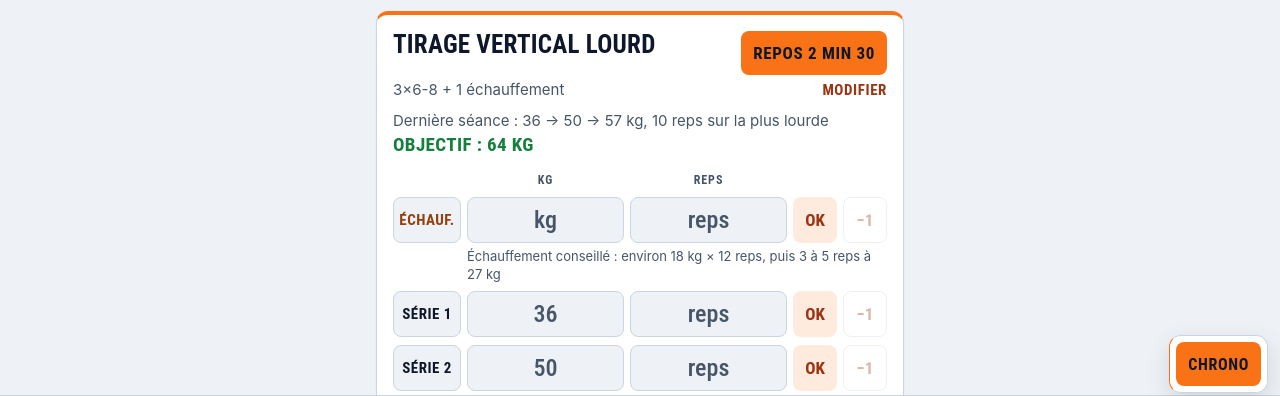
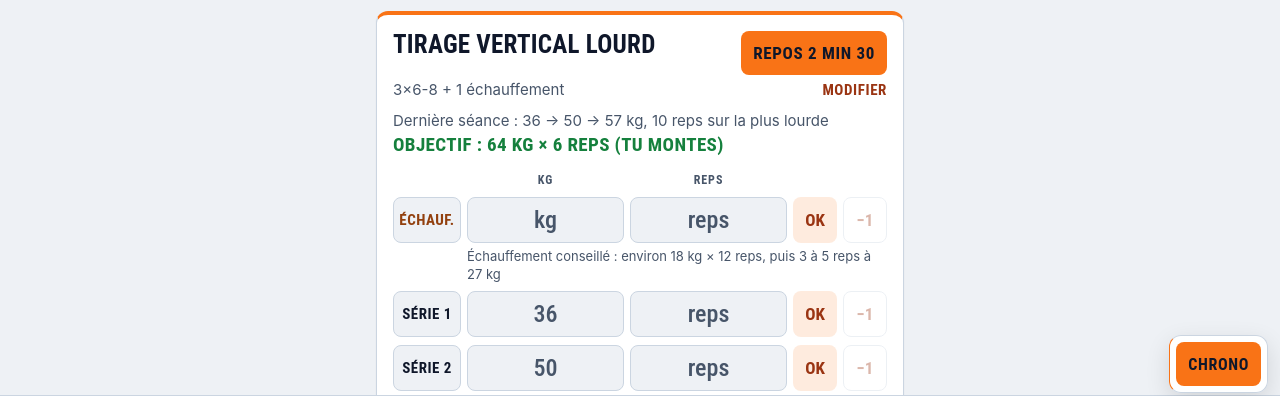
Before and after one commit to amauryfrangeul-bot/carnet-de-salle, a plain HTML site: page index.html in a window 1280 px wide. Shown: the part 347-743 px from the top of the page. Drawn offline with Linux system fonts and the light colour scheme.

Commit message:
Charges : progression de l'exercice entier, baisse après 2 séances sous la fourchette, gros crans, alerte de stagnation, conseils cohérents
Co-Authored-By: Claude Opus 5.5 <noreply@anthropic.com>
Claude-Session: https://claude.ai/code/session_01LQ63V2RJVsTdtLQtS2FZp9

```diff
--- a/index.html
+++ b/index.html
@@ -280,6 +280,8 @@ input::placeholder{color:var(--mut);opacity:1}
 @media (prefers-reduced-motion:reduce){*{transition:none!important}}
 
 section.c>.ct{flex-wrap:wrap;row-gap:8px}section.c>.ct>h2{flex:1 1 9ch;overflow-wrap:break-word}
+
+.last.stg{color:var(--mut);font-style:normal;border-left:3px solid var(--acc,#C2410C);padding-left:8px}
 </style></head><body>
 
 <main><div id="app"></div><footer class="ft"><a href="confidentialite.html">Confidentialité</a><a href="cgu.html">CGU et mentions légales</a></footer></main>
@@ -357,16 +359,51 @@ function rec(i,j){const k=i+"."+j;if(H[k])return H[k];{const o=S0[i][j];if(!o||!
 const DB=/haltère|curl marteau(?! poulie)|curl incliné|élévations latérales/i;
 function stepOf(e){const p=e.split("|"),v=parseFloat(p[5]);return v>0?v:(DB.test(nmOf(e))?2:0)}
 const inc0=kg=>kg<15?1:2.5;
-function inc(kg,st,lad){if(st)return st;const d=inc0(kg);if(lad&&lad.length>1){const up=lad.filter(v=>v>kg+.01);if(up.length&&up[0]-kg<=Math.max(10,3*d))return Math.round((up[0]-kg)*10)/10;let m=99;for(let i=1;i<lad.length;i++){const x=lad[i]-lad[i-1];if(x>=.4&&x<m)m=x}if(m<=10)return Math.round(m*10)/10}return d}
-function ladder(i,j){const s=new Set(),add=v=>{if(typeof v=="number"&&v>0)s.add(v)},rc=r=>{if(!r)return;add(r.kg);(r.sets||[]).forEach(add);[r.L,r.R].forEach(a=>(a||[]).forEach(x=>x&&add(x[0])));if(r.p)rc(r.p)};rc(rec(i,j));(H["h."+i+"."+j]||[]).forEach(e=>e&&add(e.kg));return[...s].sort((a,b)=>a-b)}
+function inc(kg,st,lad){if(st)return st;const d=inc0(kg);if(lad&&lad.length>1){const up=lad.filter(v=>v>kg+.01);if(up.length&&up[0]-kg<=Math.max(10,3*d))return Math.round((up[0]-kg)*10)/10;const g=lad.bar&&lad.tg?lad.tg:lad;let m=99;for(let i=1;i<g.length;i++){const x=g[i]-g[i-1];if(x>=.4&&x<m)m=x}if(m<=10)return Math.round(m*10)/10}return d}
+function ladder(i,j){const s=new Set(),add=v=>{if(typeof v=="number"&&v>0)s.add(v)},rc=r=>{if(!r)return;add(r.kg);(r.sets||[]).forEach(add);[r.L,r.R].forEach(a=>(a||[]).forEach(x=>x&&add(x[0])));if(r.p)rc(r.p)};rc(rec(i,j));(H["h."+i+"."+j]||[]).forEach(e=>e&&add(e.kg));const o=[...s].sort((a,b)=>a-b),t=new Set();(H["h."+i+"."+j]||[]).forEach(e=>{if(e&&typeof e.kg=="number"&&e.kg>0)t.add(e.kg)});for(let r=rec(i,j);r;r=r.p)if(typeof r.kg=="number"&&r.kg>0)t.add(r.kg);o.tg=[...t].sort((a,b)=>a-b);{const e=S[i]&&S[i][3]&&S[i][3][j];o.bar=!!e&&/\bez\b|barre|smith/i.test(nmOf(e))}return o}
 let LADS={};
-function sug(r,reps,st,lad){
+function rng(rg){const m=String(rg).match(/^(\d+)(?:-(\d+))?$/);return m?[+m[1],+(m[2]||m[1])]:null}
+function dnStep(kg,st,lad){if(st)return Math.max(0,Math.round((kg-st)*100)/100);if(lad&&lad.length){const lw=lad.filter(v=>v<kg-.01);if(lw.length){const v=lw[lw.length-1];if(kg-v<=Math.max(10,3*inc0(kg)))return v}}return Math.max(0,Math.round((kg-inc0(kg))*100)/100)}
+function prog(rows,st,lad,prev){
+ return rows.map((r,q)=>Object.assign((()=>{const R=rng(r.rg),sec=/s$/.test(String(r.rg).trim());
+  if(r.kg==null)return{k:null,r:R?R[0]:(sec?parseInt(r.rg):null),w:"none"};
+  if(r.reps==null)return{k:r.kg,r:R?R[0]:null,w:"none"};
+  if(r.kg===0||!R)return{k:r.kg,r:sec?r.reps+5:r.reps+1,w:sec?"sec":"bw"};
+  const lo=R[0],hi=R[1],d=inc(r.kg,st,lad),big=r.kg>0&&d/r.kg>.2,thr=hi+(big?2:0);
+  if(r.reps>=thr){const nk=Math.round((r.kg+d)*100)/100;
+   const b=rows.find((o,k)=>{if(k===q||o.kg==null||o.reps==null||o.kg<r.kg-.01||o.kg>nk+.01)return false;const O=rng(o.rg);return O&&o.reps<O[0]});
+   if(b)return{k:r.kg,r:r.reps,w:"hold",bk:b.kg,blo:rng(b.rg)[0]};
+   return{k:nk,r:lo,w:"up"}}
+  if(r.reps>=hi)return{k:r.kg,r:r.reps+1,w:"big",d:d,thr:thr};
+  if(r.reps<lo){const pv=(prev||[]).find(o=>o&&o.kg!=null&&o.reps!=null&&Math.abs(o.kg-r.kg)<.01&&o.reps<lo&&o.reps>=r.reps);
+   if(pv){const nk=dnStep(r.kg,st,lad);if(nk>0&&nk<r.kg)return{k:nk,r:Math.round((lo+hi)/2),w:"down"}}
+   return{k:r.kg,r:lo,w:"lo"}}
+  return{k:r.kg,r:r.reps+1,w:"same"}})(),{rg:r.rg}))}
+function ptx(t){const f=fmt;switch(t.w){
+ case"up":return`monte à ${f(t.k)} kg, vise ${t.r} reps`;
+ case"hold":return Math.abs(t.bk-t.k)<.01?`garde ${f(t.k)} kg, vise ${t.r} reps : monte quand toutes tes séries à ${f(t.k)} kg auront atteint ${t.blo} reps`:`garde ${f(t.k)} kg, vise ${t.r} reps : monte quand ta série à ${f(t.bk)} kg aura atteint ${t.blo} reps`;
+ case"big":return`même charge (${f(t.k)} kg), vise ${t.r} reps (cran suivant +${f(t.d)} kg : monte à ${t.thr} reps)`;
+ case"down":return`baisse à ${f(t.k)} kg, vise ${t.r} reps (2 séances sous la fourchette)`;
+ case"sec":return t.k===0?"poids du corps, vise +5 secondes":"même charge, vise +5 secondes";
+ case"bw":return t.k===0?`poids du corps, vise ${t.r} reps`:`même charge (${f(t.k)} kg), vise ${t.r} reps`;
+ case"none":return"";
+ default:return`même charge (${f(t.k)} kg), vise ${t.r} reps`}}
+function rowsOf(r,rg,pyr,side){if(!r)return[];let a;
+ if(side){const x=r[side];if(!Array.isArray(x))return rowsOf(r,rg,pyr);a=x.map(v=>v?[v[0],v[1]]:[null,null])}
+ else a=r.sets?r.sets.map((kg,i)=>[kg,repsOf(r,i)]):(r.kg!=null?[[r.kg,r.reps]]:[]);
+ if(pyr)a=a.slice().sort((x,y)=>(y[0]||0)-(x[0]||0));
+ return a.map((v,i)=>({kg:v[0],reps:v[1]==null?null:v[1],rg:rgRow(rg,i+1,pyr)}))}
+function topI(rows){let b=-1;rows.forEach((r,i)=>{if(r.kg==null||r.reps==null)return;const o=rows[b];if(b<0||r.kg>o.kg||(r.kg==o.kg&&r.reps>o.reps))b=i});return b}
+function stag(i,j){const a=(H["h."+i+"."+j]||[]).filter(e=>e&&e.d!==today()&&e.kg!=null&&e.reps!=null);if(a.length<3)return false;const l=a.slice(-3),f=l[0];return l.slice(1).every(e=>e.kg<f.kg||(e.kg==f.kg&&e.reps<=f.reps))}
+function sug(r,reps,st,lad,pyr){
  if(!r)return["Pas encore d’historique","Note ta première série de travail"];
  const last=(r.sets&&r.sets.length>1?r.sets.map(fmt).join(" → "):fmt(r.kg))+" kg"+(r.reps?`, ${r.reps} reps sur la plus lourde`:""),h=hi(reps);
  if(!r.reps||!h)return[last,"Note tes reps pour débloquer l’objectif"];
- if(r.kg===0)return[last,`Objectif : ${r.reps+1} reps au poids du corps`];
- if(r.reps>=h)return[last,`Objectif : ${fmt(Math.round((r.kg+inc(r.kg,st,lad))*100)/100)} kg`];
- return[last,`Objectif : ${fmt(r.kg)} kg × ${r.reps+1} reps`]}
+ const rows=rowsOf(r,reps,pyr),T=prog(rows,st,lad,rowsOf(r.p,reps,pyr)),i=topI(rows),t=T[i];
+ if(!t)return[last,"Note tes reps pour débloquer l’objectif"];
+ if(t.k===0)return[last,`Objectif : ${t.r} reps au poids du corps`];
+ const why={up:" (tu montes)",down:" (tu redescends d’un cran pour repartir)",hold:" (tu gardes la charge)"}[t.w]||"";
+ return[last,`Objectif : ${fmt(t.k)} kg × ${t.r} reps`+why]}
 const INFO=[
 [/pullover|bras tendu/,"Grand dorsal","Triceps (longue portion), grand rond, pectoraux","Coudes à peine fléchis et fixes. Tire avec le dos, pas avec les bras, et garde le buste immobile."],
 [/spider/,"Biceps (courte portion)","Brachial, avant-bras","Poitrine calée sur le banc, coudes verticaux et fixes. Descends sans relâcher en bas."],
@@ -450,31 +487,32 @@ function repsOf(rc,i){
  if(rc.reps&&rc.sets&&i==rc.sets.indexOf(Math.max(...rc.sets)))return rc.reps;
  return null}
 function ref(i,j){const r=rec(i,j);return r&&r.d==today()?(r.p||null):r}
-function advise(c,top){
- const rg=c.dataset.r,rf=ref(cur,+c.dataset.j),m=String(rg).match(/^(\d+)(?:-(\d+))?$/);
- const lo=m?+m[1]:null,hi=m?+(m[2]||m[1]):null;let t="flat";
+function advise(c,top,tt){
+ const rg=c.dataset.r,rf=ref(cur,+c.dataset.j);let t="flat";
  if(rf){if(top.kg>rf.kg)t="up";else if(top.kg<rf.kg)t="dn";else if(rf.reps){if(top.reps>rf.reps)t="up";else if(top.reps<rf.reps)t="dn"}}
  const lead={up:"En progression. ",dn:"En dessous de la dernière fois. ",flat:rf?"Même niveau que la dernière fois. ":""}[t];
- let tip="";
- if(hi!==null){if(top.reps>=hi)tip="Tu es au haut de la fourchette : monte la charge la prochaine fois.";else if(top.reps<lo)tip=`Sous la fourchette (${rg} reps) : garde cette charge jusqu’à atteindre ${lo} reps.`;else tip="Dans la fourchette : vise une rep de plus."}
+ let tip="";const R=rng(tt&&tt.rg||rg);
+ if(tt)tip={up:"Haut de la fourchette atteint : tu monteras la charge la prochaine fois.",hold:"Haut de la fourchette atteint, mais garde cette charge : ta série plus lourde doit d’abord tenir la fourchette.",big:"Haut de la fourchette atteint. Le cran suivant est gros : fais encore 2 reps de plus avant de monter.",down:"Deux séances sous la fourchette : la prochaine fois, baisse d’un cran pour repartir proprement.",lo:R?`Sous la fourchette (${R[0]}-${R[1]} reps) : garde cette charge jusqu’à atteindre ${R[0]} reps.`:"",same:"Dans la fourchette : vise une rep de plus."}[tt.w]||"";
  return[t,lead+tip]}
 function rgRow(rg,n,pyr){if(!pyr||n<=1)return rg;const m=String(rg).match(/^(\d+)-(\d+)$/);if(!m)return rg;const d=2*(n-1);return(+m[1]+d)+"-"+(+m[2]+d)}
 function plan(kg,reps,rg,st,lad){const sec=/s$/.test(String(rg).trim()),m=String(rg).match(/^(\d+)(?:-(\d+))?$/),lo=m?+m[1]:(sec?parseInt(rg):null);
  if(kg==null)return[null,lo];if(!reps)return[kg,lo];if(kg===0||!m)return[kg,sec?reps+5:reps+1];
  const hi=+(m[2]||m[1]);if(reps>=hi)return[Math.round((kg+inc(kg,st,lad))*100)/100,lo];if(reps<lo)return[kg,lo];return[kg,reps+1]}
 function card(p,j,tag,nm){
- const w=Math.min(+p[1],3),st=stepOf(S[cur][3][j]),rc=ref(cur,j),lad=LADS[j]=ladder(cur,j),sg=sug(rc,p[2],st,lad),pr=prOf(cur,j),uni=/unilat|bûcheron/i.test(nm),pyr=/pyramide/i.test(nm);
+ const w=Math.min(+p[1],3),st=stepOf(S[cur][3][j]),rc=ref(cur,j),lad=LADS[j]=ladder(cur,j),uni=/unilat|bûcheron/i.test(nm),pyr=/pyramide/i.test(nm),sg=sug(rc,p[2],st,lad,pyr),pr=prOf(cur,j),sgn=rc&&rc.reps&&stag(cur,j);
+ const TC=prog(rowsOf(rc,p[2],pyr),st,lad,rowsOf(rc&&rc.p,p[2],pyr)),TL=uni?prog(rowsOf(rc,p[2],pyr,"L"),st,lad,rowsOf(rc&&rc.p,p[2],pyr,"L")):null,TR=uni?prog(rowsOf(rc,p[2],pyr,"R"),st,lad,rowsOf(rc&&rc.p,p[2],pyr,"R")):null,tp=t=>t&&t.w!=="none"?[t.k,t.r]:null;
  let pairs=rc&&rc.sets?rc.sets.map((kg,i)=>[kg,repsOf(rc,i)]):[];if(pyr)pairs=pairs.slice().sort((a,b)=>b[0]-a[0]);
  let rows="";
  for(let q=1;q<=w+1;q++){
-  const lp=pairs[q-2]||null,pv=lp?lp[0]:null,ph=pv!==null?fmt(pv):"kg",rrg=q>1?rgRow(p[2],q-1,pyr):p[2],pl=q>1?plan(pv,lp&&lp[1],rrg,st,lad):[null,10];
+  const lp=pairs[q-2]||null,pv=lp?lp[0]:null,ph=pv!==null?fmt(pv):"kg",rrg=q>1?rgRow(p[2],q-1,pyr):p[2],pl=q>1?(tp(TC[q-2])||plan(pv,lp&&lp[1],rrg,st,lad)):[null,10];
   const sd=a=>{const v=rc&&rc[a]&&rc[a][q-2]&&rc[a][q-2][0]!=null?rc[a][q-2][0]:pv;return`placeholder="${v!==null?fmt(v):"kg"}" data-ph="${v===null?"":v}"`};
-  const spl=a=>{const x=rc&&rc[a]&&rc[a][q-2];return q>1&&x&&x[0]!=null?plan(x[0],x[1],rrg,st,lad):pl},pa=uni?spl("L"):pl,pb=uni?spl("R"):pl,dv=v=>v==null?"":v;
+  const spl=a=>{const T=a=="L"?TL:TR,t=q>1&&T?tp(T[q-2]):null;return t||pl},pa=uni?spl("L"):pl,pb=uni?spl("R"):pl,dv=v=>v==null?"":v;
+  let px="";if(q>1){const c0=TC[q-2];if(uni&&TL&&TR&&TL[q-2]&&TR[q-2]&&TL[q-2].w!=="none"&&TR[q-2].w!=="none"&&ptx(TL[q-2])!==ptx(TR[q-2]))px="Gauche : "+ptx(TL[q-2])+"\nDroite : "+ptx(TR[q-2]);else if(c0&&c0.w!=="none")px=ptx(c0)}
   const qb=(s2,sn)=>`<button class="qk" data-q="p"${s2} aria-label="Remplir avec l’objectif${sn}, ligne ${q}">OK</button><button class="qk" data-q="m"${s2} aria-label="Une rep de moins${sn}, ligne ${q}" disabled>−1</button>`;
-  rows+=`<div class="row${uni?" u":""}" data-j="${j}" data-rg="${rrg}" data-lk="${dv(pv)}" data-lr="${dv(lp&&lp[1])}" data-pk="${dv(pa[0])}" data-pr="${dv(pa[1])}" data-pk2="${dv(pb[0])}" data-pr2="${dv(pb[1])}"><label class="chip"><input type="checkbox" class="wu"${q==1?" checked":""}><span class="a">Échauf.</span><span class="b">Série ${q-1}</span></label>`+(uni?`<span class="sd">G</span><input class="kg" inputmode="decimal" autocomplete="off" aria-label="Charge côté gauche, ligne ${q}" ${sd("L")}><input class="rp" inputmode="numeric" autocomplete="off" aria-label="Répétitions côté gauche, ligne ${q}" placeholder="reps">${qb("",", côté gauche")}<span class="sd">D</span><input class="kg2" inputmode="decimal" autocomplete="off" aria-label="Charge côté droit, ligne ${q}" ${sd("R")}><input class="rp2" inputmode="numeric" autocomplete="off" aria-label="Répétitions côté droit, ligne ${q}" placeholder="reps">${qb(' data-sd="2"',", côté droit")}`:`<input class="kg" inputmode="decimal" autocomplete="off" aria-label="Charge, ligne ${q}" placeholder="${ph}" data-ph="${pv===null?"":pv}"><input class="rp" inputmode="numeric" autocomplete="off" aria-label="Répétitions, ligne ${q}" placeholder="reps">${qb("","")}`)+`</div><div class="nx"></div>`}
+  rows+=`<div class="row${uni?" u":""}" data-j="${j}" data-rg="${rrg}" data-lk="${dv(pv)}" data-lr="${dv(lp&&lp[1])}" data-pk="${dv(pa[0])}" data-pr="${dv(pa[1])}" data-pk2="${dv(pb[0])}" data-pr2="${dv(pb[1])}" data-px="${esc(px)}"><label class="chip"><input type="checkbox" class="wu"${q==1?" checked":""}><span class="a">Échauf.</span><span class="b">Série ${q-1}</span></label>`+(uni?`<span class="sd">G</span><input class="kg" inputmode="decimal" autocomplete="off" aria-label="Charge côté gauche, ligne ${q}" ${sd("L")}><input class="rp" inputmode="numeric" autocomplete="off" aria-label="Répétitions côté gauche, ligne ${q}" placeholder="reps">${qb("",", côté gauche")}<span class="sd">D</span><input class="kg2" inputmode="decimal" autocomplete="off" aria-label="Charge côté droit, ligne ${q}" ${sd("R")}><input class="rp2" inputmode="numeric" autocomplete="off" aria-label="Répétitions côté droit, ligne ${q}" placeholder="reps">${qb(' data-sd="2"',", côté droit")}`:`<input class="kg" inputmode="decimal" autocomplete="off" aria-label="Charge, ligne ${q}" placeholder="${ph}" data-ph="${pv===null?"":pv}"><input class="rp" inputmode="numeric" autocomplete="off" aria-label="Répétitions, ligne ${q}" placeholder="reps">${qb("","")}`)+`</div><div class="nx"></div>`}
  const rest=p[3]=="0 s"?`<span class="r z">Sans repos</span>`:`<button class="r" data-s="${p[3]}">Repos ${p[3]}</button>`,
   fmtL=pyr?`${w} séries : ${Array.from({length:w},(_,n)=>rgRow(p[2],n+1,true)).join(" / ")} reps + 1 échauffement`:`${w}×${p[2]}${uni?" par côté":""} + 1 échauffement`;
- return `<section class="c" data-j="${j}" data-r="${p[2]}" data-st="${st}"><div class="ct"><h2>${tag?`<em>${tag}</em>`:""}${pyr?nm.replace(/\s*\(pyramide inversée\)/i,""):nm}</h2>${rest}</div><p class="m"><span>${fmtL}</span><button class="lk ed" data-e="${j}">Modifier</button></p>${pyr?`<p class="last"><b>Pyramide inversée.</b> Série la plus lourde en premier, puis allège d’environ 10 % à chaque série en visant plus de reps.</p>`:""}<p class="last">Dernière séance : ${sg[0]}</p>${pr?`<p class="last rcd">${prTxt(pr)}</p>`:""}<p class="goal"><b>${sg[1]}</b></p><div class="hdr${uni?" u":""}"><span></span>${uni?"<span></span>":""}<span>kg</span><span>reps</span><span></span><span></span></div>${rows}<input class="nt" maxlength="140" placeholder="Note : réglage, sensation…" aria-label="Note pour cet exercice" value="${esc(H["t."+cur+"."+j]||"")}" autocomplete="off" enterkeyhint="done"><p class="adv"></p>${info(nm,p[4])}</section>`}
+ return `<section class="c" data-j="${j}" data-r="${p[2]}" data-st="${st}" data-py="${pyr?1:""}"><div class="ct"><h2>${tag?`<em>${tag}</em>`:""}${pyr?nm.replace(/\s*\(pyramide inversée\)/i,""):nm}</h2>${rest}</div><p class="m"><span>${fmtL}</span><button class="lk ed" data-e="${j}">Modifier</button></p>${pyr?`<p class="last"><b>Pyramide inversée.</b> Série la plus lourde en premier, puis allège d’environ 10 % à chaque série en visant plus de reps.</p>`:""}<p class="last">Dernière séance : ${sg[0]}</p>${pr?`<p class="last rcd">${prTxt(pr)}</p>`:""}<p class="goal"><b>${sg[1]}</b></p>${sgn?`<p class="last stg">Pas de progrès depuis 3 séances. C’est normal en sèche : garde la charge et vise une rep de plus. Si ça dure, soigne ton sommeil.</p>`:""}<div class="hdr${uni?" u":""}"><span></span>${uni?"<span></span>":""}<span>kg</span><span>reps</span><span></span><span></span></div>${rows}<input class="nt" maxlength="140" placeholder="Note : réglage, sensation…" aria-label="Note pour cet exercice" value="${esc(H["t."+cur+"."+j]||"")}" autocomplete="off" enterkeyhint="done"><p class="adv"></p>${info(nm,p[4])}</section>`}
 const COURS=[
 
 {t:"Les muscles, simplement",k:"Un muscle ne sait que tirer. Pour bouger dans les deux sens, il en faut deux opposés.",b:[
@@ -629,7 +667,9 @@ function bkBanner(){let last=null,sz=null;try{last=localStorage.getItem(KEY+"_bk
 function side2(r){const k2=r.querySelector(".kg2");if(!k2)return null;const p2=r.querySelector(".rp2");return{kg:k2.value!==""?num(k2.value):(k2.dataset.ph!==""?+k2.dataset.ph:null),reps:rpn(p2.value),typed:k2.value!==""||p2.value!==""}}
 function upd(){if(!document.getElementById("pb"))return;
  const cs=app.querySelectorAll("section.c"),tally={up:0,flat:0,dn:0};let d=0,all=cs.length>0;
- cs.forEach((c,ci)=>{let n=0,ok=false,top=null;const rc=ref(cur,+c.dataset.j),rg=c.dataset.r,st=+c.dataset.st||0,lad=LADS[c.dataset.j];
+ cs.forEach((c,ci)=>{let n=0,ok=false,top=null,topT=null;const rc=ref(cur,+c.dataset.j),rg=c.dataset.r,st=+c.dataset.st||0,lad=LADS[c.dataset.j],pyrC=c.dataset.py=="1",uniC=!!c.querySelector(".row.u");
+  const live=[...c.querySelectorAll(".row")].filter(r=>!r.querySelector(".wu").checked).map(r=>{const k=r.querySelector(".kg"),rpL=rpn(r.querySelector(".rp").value),s2=side2(r),kgL=k.value!==""?num(k.value):(k.dataset.ph!==""?+k.dataset.ph:(rpL!==null||(s2&&s2.reps!==null)?0:null)),rrg=r.dataset.rg||rg;let kg=kgL,rp=rpL;if(s2){const kgR=s2.kg!==null?s2.kg:kgL;if(kgL===null||rpL===null||s2.reps===null)rp=null;else if(kgR<kgL||(kgR==kgL&&s2.reps<rpL)){kg=kgR;rp=s2.reps}return{c:{kg:kg,reps:rp,rg:rrg},l:{kg:kgL,reps:rpL,rg:rrg},r:{kg:s2.kg!==null?s2.kg:kgL,reps:s2.reps,rg:rrg}}}return{c:{kg:kg,reps:rp,rg:rrg}}});
+  const LC=prog(live.map(x=>x.c),st,lad,rowsOf(rc,rg,pyrC)),LL=uniC?prog(live.map(x=>x.l||x.c),st,lad,rowsOf(rc,rg,pyrC,"L")):null,LR=uniC?prog(live.map(x=>x.r||x.c),st,lad,rowsOf(rc,rg,pyrC,"R")):null;
   const fw=[...c.querySelectorAll(".row")].find(r=>!r.querySelector(".wu").checked),fk=fw&&fw.querySelector(".kg"),base=fk?(fk.value!==""?num(fk.value):(fk.dataset.ph!==""?+fk.dataset.ph:null)):null;
   c.querySelectorAll(".row").forEach(r=>{r.querySelectorAll(".qk").forEach(b=>{const f=r.querySelector(b.dataset.sd?".rp2":".rp").value!=="";if(b.dataset.q=="p"){b.textContent=f?"+1":"OK";b.setAttribute("aria-label",(f?"Une rep de plus":"Remplir avec l’objectif")+(b.dataset.sd?", côté droit":""))}else b.disabled=!f});if(!r.querySelector(".wu").checked){n++;r.querySelector(".b").textContent="Série "+n;
    const k=r.querySelector(".kg"),p=r.querySelector(".rp"),s2=side2(r);
@@ -638,14 +678,14 @@ function upd(){if(!document.getElementById("pb"))return;
    const rpL=rpn(p.value),kgL=k.value!==""?num(k.value):(k.dataset.ph!==""?+k.dataset.ph:(rpL!==null||(s2&&s2.reps!==null)?0:null));
    let kg=kgL,rp=rpL;
    if(s2){const kgR=s2.kg!==null?s2.kg:kgL;if(kgL===null||rpL===null||s2.reps===null)rp=null;else if(kgR<kgL||(kgR==kgL&&s2.reps<rpL)){kg=kgR;rp=s2.reps}}
-   if(kg!==null&&rp!==null&&(!top||kg>top.kg||(kg==top.kg&&rp>top.reps)))top={kg:kg,reps:rp};
+   if(kg!==null&&rp!==null&&(!top||kg>top.kg||(kg==top.kg&&rp>top.reps))){top={kg:kg,reps:rp};topT=LC[n-1]}
    const nx=r.nextElementSibling,rrg=r.dataset.rg||rg;let tx="",cl="nx";
-   if(kg!==null&&rp!==null){tx="Prochaine fois : "+nxt(kg,rp,rrg,st,lad);cl="nx on";if(s2){const kgR=s2.kg!==null?s2.kg:kgL;if(kgR!==kgL||s2.reps!==rpL)tx="Gauche : "+nxt(kgL,rpL,rrg,st,lad)+"\nDroite : "+nxt(kgR,s2.reps,rrg,st,lad)}}
-   else if(r.dataset.lk!==""&&r.dataset.lr!==""){tx="Objectif : "+nxt(+r.dataset.lk,+r.dataset.lr,rrg,st,lad)}
+   if(kg!==null&&rp!==null){tx="Prochaine fois : "+ptx(LC[n-1]);cl="nx on";if(s2&&LL&&LR){const a=ptx(LL[n-1]),b2=ptx(LR[n-1]);if(a!==b2)tx="Gauche : "+a+"\nDroite : "+b2}}
+   else if(r.dataset.px){tx=/^Gauche/.test(r.dataset.px)?"Objectif\n"+r.dataset.px:"Objectif : "+r.dataset.px}
    nx.textContent=tx;nx.className=cl}else{const nx=r.nextElementSibling;let tx="";if(base&&r.querySelector(".kg").value===""&&r.querySelector(".rp").value===""){const q=st||(base<20?.5:1),rd=f=>Math.max(q,Math.round(base*f/q)*q);tx="Échauffement conseillé : environ "+fmt(rd(.5))+" kg × "+(ci==0?"12 reps, puis 3 à 5 reps à "+fmt(rd(.75))+" kg":"8 à 10 reps")}nx.textContent=tx;nx.className="nx"}});
   if(ok)d++;else all=false;
   const adv=c.querySelector(".adv");
-  if(top){const a=advise(c,top),pr=prOf(cur,+c.dataset.j,today()),isPr=pr&&(top.kg>pr.kg||(top.kg==pr.kg&&top.reps>(pr.reps||0)));adv.textContent=(isPr?"Nouveau record personnel. ":"")+a[1];adv.className="adv "+a[0]+(isPr?" pr":"");tally[a[0]]++}else{adv.textContent="";adv.className="adv"}});
+  if(top){const a=advise(c,top,topT),pr=prOf(cur,+c.dataset.j,today()),isPr=pr&&(top.kg>pr.kg||(top.kg==pr.kg&&top.reps>(pr.reps||0)));adv.textContent=(isPr?"Nouveau record personnel. ":"")+a[1];adv.className="adv "+a[0]+(isPr?" pr":"");tally[a[0]]++}else{adv.textContent="";adv.className="adv"}});
  const val=H["v."+cur]==today(),pt=document.getElementById("pt"),sm=document.getElementById("sm");
  document.getElementById("pb").style.width=(cs.length?d/cs.length*100:0)+"%";
  pt.textContent=`${d} sur ${cs.length} exercices notés`+(val?", séance validée":"");
--- a/sw.js
+++ b/sw.js
@@ -1,4 +1,4 @@
-const C="carnet-v30",A=["./","index.html"];
+const C="carnet-v31",A=["./","index.html"];
 self.addEventListener("install",e=>{e.waitUntil(caches.open(C).then(c=>c.addAll(A.map(u=>new Request(u,{cache:"reload"})))).then(()=>self.skipWaiting()))});
 self.addEventListener("activate",e=>{e.waitUntil(caches.keys().then(k=>Promise.all(k.filter(x=>x!==C).map(x=>caches.delete(x)))).then(()=>self.clients.claim()))});
 self.addEventListener("fetch",e=>{const q=e.request;if(q.method!=="GET")return;
```
